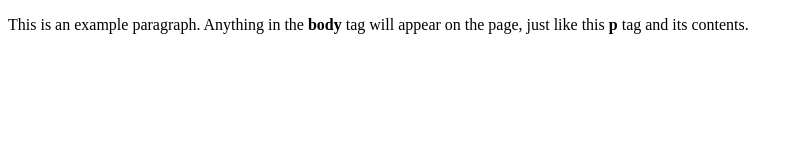
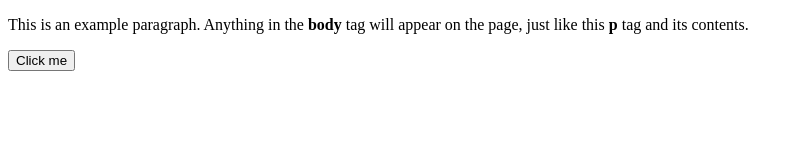
Before and after one commit to LunarGold/coinbase-test, a plain HTML site: page index.html in a window 1280 px wide. Shown: the whole page, without its empty margins (0-800 px from the left). Drawn offline with Linux system fonts and the light colour scheme.

Commit message:
Update index.html

```diff
--- a/index.html
+++ b/index.html
@@ -5,8 +5,10 @@
   </head>
   <body>
     <p>This is an example paragraph. Anything in the <strong>body</strong> tag will appear on the page, just like this <strong>p</strong> tag and its contents.</p>
+
+<button id="myButton">Click me</button>
 <script>
-     ent Button
+ent Button
 import React, { useState, useEffect } from "react";
 import { Button } from "@nextui-org/react";
 import { createCharge } from './chargeGenerator';
```
